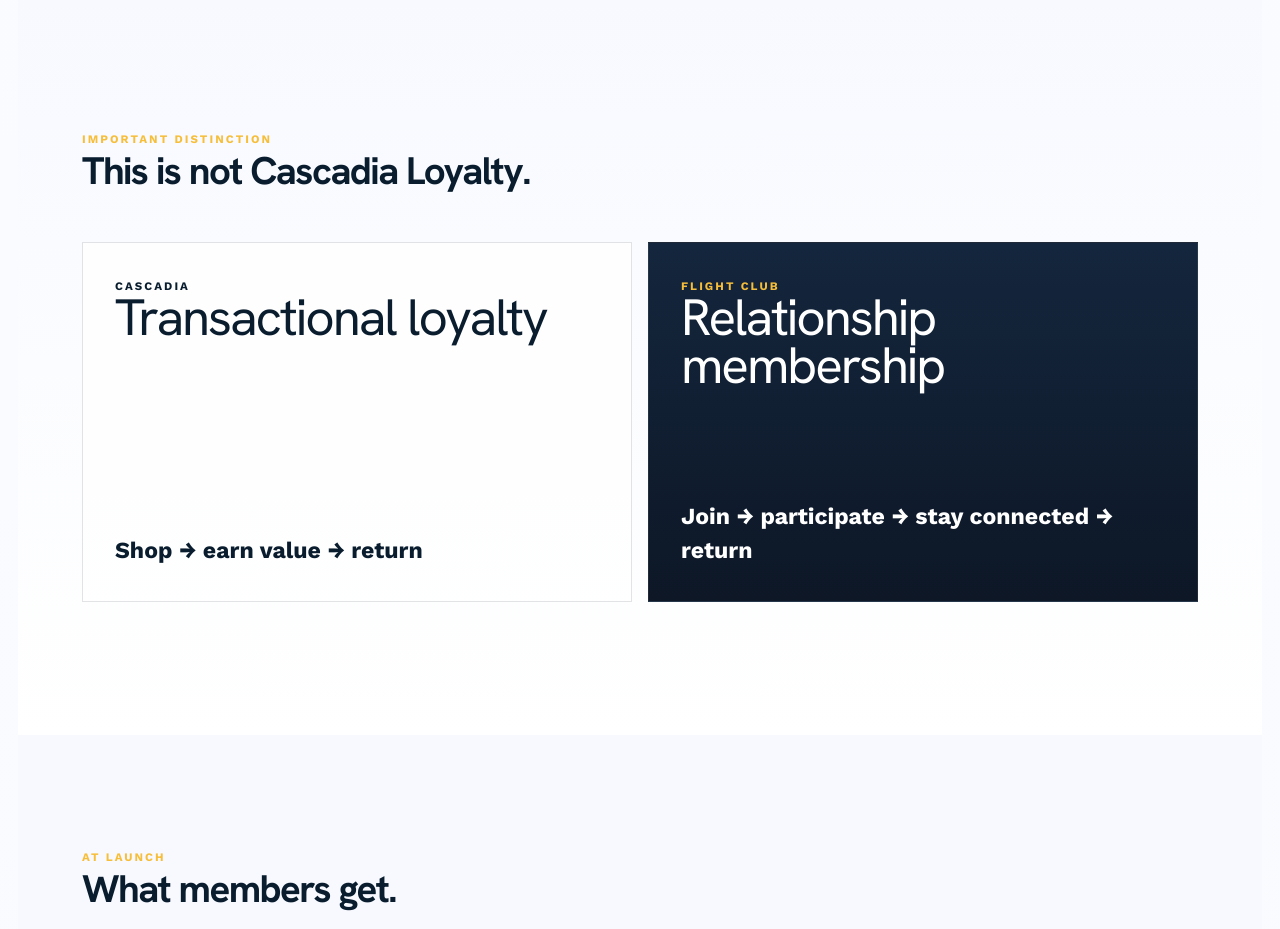
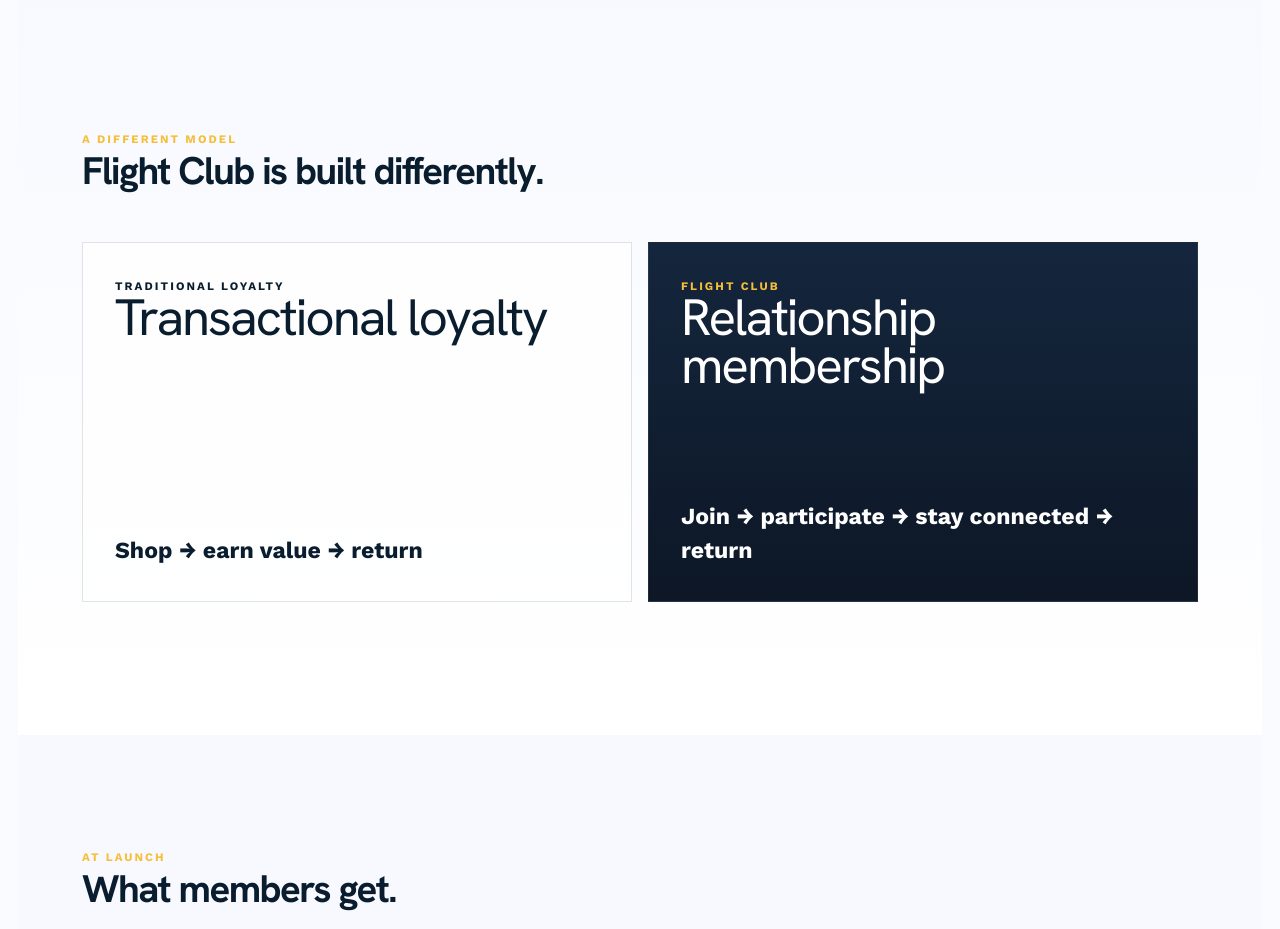
Before and after one commit to Cascadia376/flight-club, a Next.js app: page / in a window 1280 px wide. Shown: the part 3200-4129 px from the top of the page. Built offline with nearby package versions, Linux system fonts and the light colour scheme.

Commit message:
Reframe loyalty comparison for GM deck

```diff
--- a/src/app/page.tsx
+++ b/src/app/page.tsx
@@ -199,13 +199,13 @@ export default function Home() {
 
       <section className={`content-section white-band ${styles.slide}`} ref={setSectionRef(4)}>
         <div className="section-title">
-          <span className="eyebrow gold">Important distinction</span>
-          <h2>This is not Cascadia Loyalty.</h2>
+          <span className="eyebrow gold">A different model</span>
+          <h2>Flight Club is built differently.</h2>
         </div>
         <div className={styles.compareGrid}>
           <article className={styles.compareCard}>
             <div>
-              <span className="eyebrow">Cascadia</span>
+              <span className="eyebrow">Traditional loyalty</span>
               <div className={styles.compareTitle}>Transactional loyalty</div>
             </div>
             <div className={styles.flow}>Shop → earn value → return</div>
```
